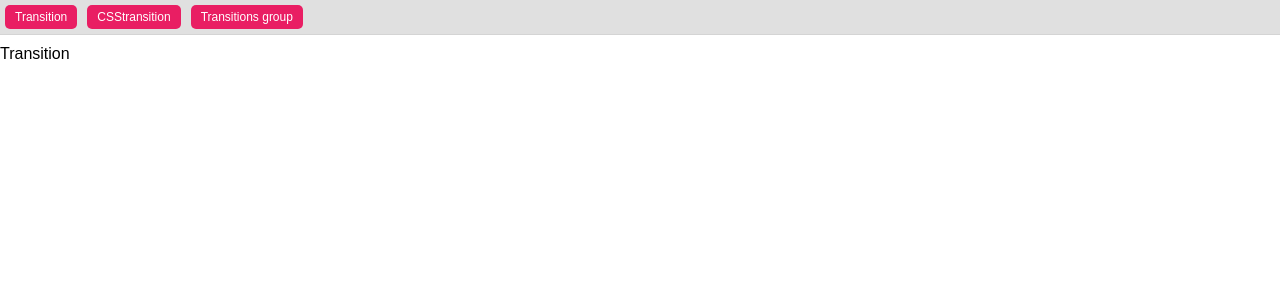
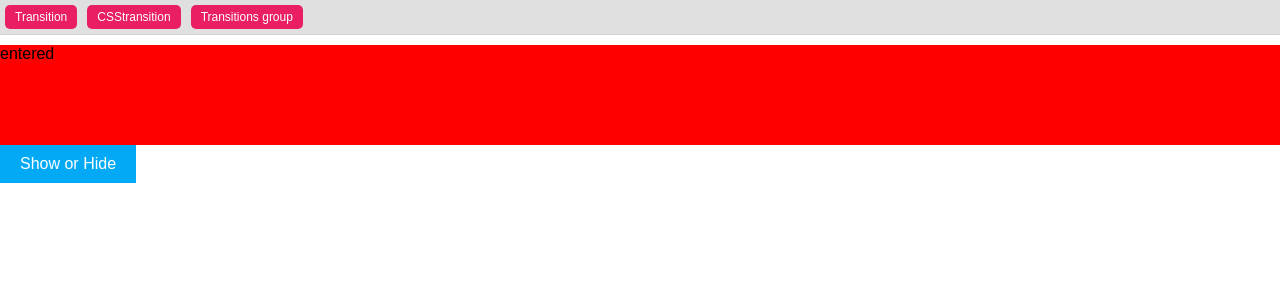
Before and after one commit to avborik/03_transitions, a React (Create React App) app: page /transition in a window 1280 px wide. Shown: the top 300 px of the page. Built offline with nearby package versions, Linux system fonts and the light colour scheme.

Commit message:
Using React transition

```diff
--- a/package.json
+++ b/package.json
@@ -7,7 +7,7 @@
     "react-dom": "^16.0.0",
     "react-router-dom": "^4.2.2",
     "react-scripts": "^3.0.0",
-    "react-transition-group": "^2.2.1"
+    "react-transition-group": "^2.9.0"
   },
   "scripts": {
     "start": "react-scripts start",
--- a/src/components/Transition.js
+++ b/src/components/Transition.js
@@ -1,12 +1,45 @@
 import React, { Component } from 'react';
+import Transition from 'react-transition-group/Transition';
+
 import '../css/App.css';
 
 class TransitionComp extends Component{
 
+    state = {
+        show:true
+    }
+
+    showDiv = () => {
+        this.setState({
+            show:!this.state.show ? true:false
+        })
+    }
+
     render(){
         return(
             <div>
-                Transition
+                <Transition
+                    in={this.state.show}
+                    timeout={2000}
+
+                    mountOnEnter
+                    unmountOnExit
+                >
+                  { state =>
+                    <div style={{
+                      background:'red',
+                      height:'100px',
+                      transition:'all 2s ease',
+                      opacity: state ==='exited'|| state === 'exiting' ? 0 : 1
+                  }}>
+                    {state}
+                  </div>
+                  }
+                </Transition>
+                <div className="showDiv"
+                onClick={this.showDiv}>
+                    Show or Hide
+                </div>
             </div>
 
         )
```
Also changed, not shown: 2 other files (tests, documents, lock files or other folders).
